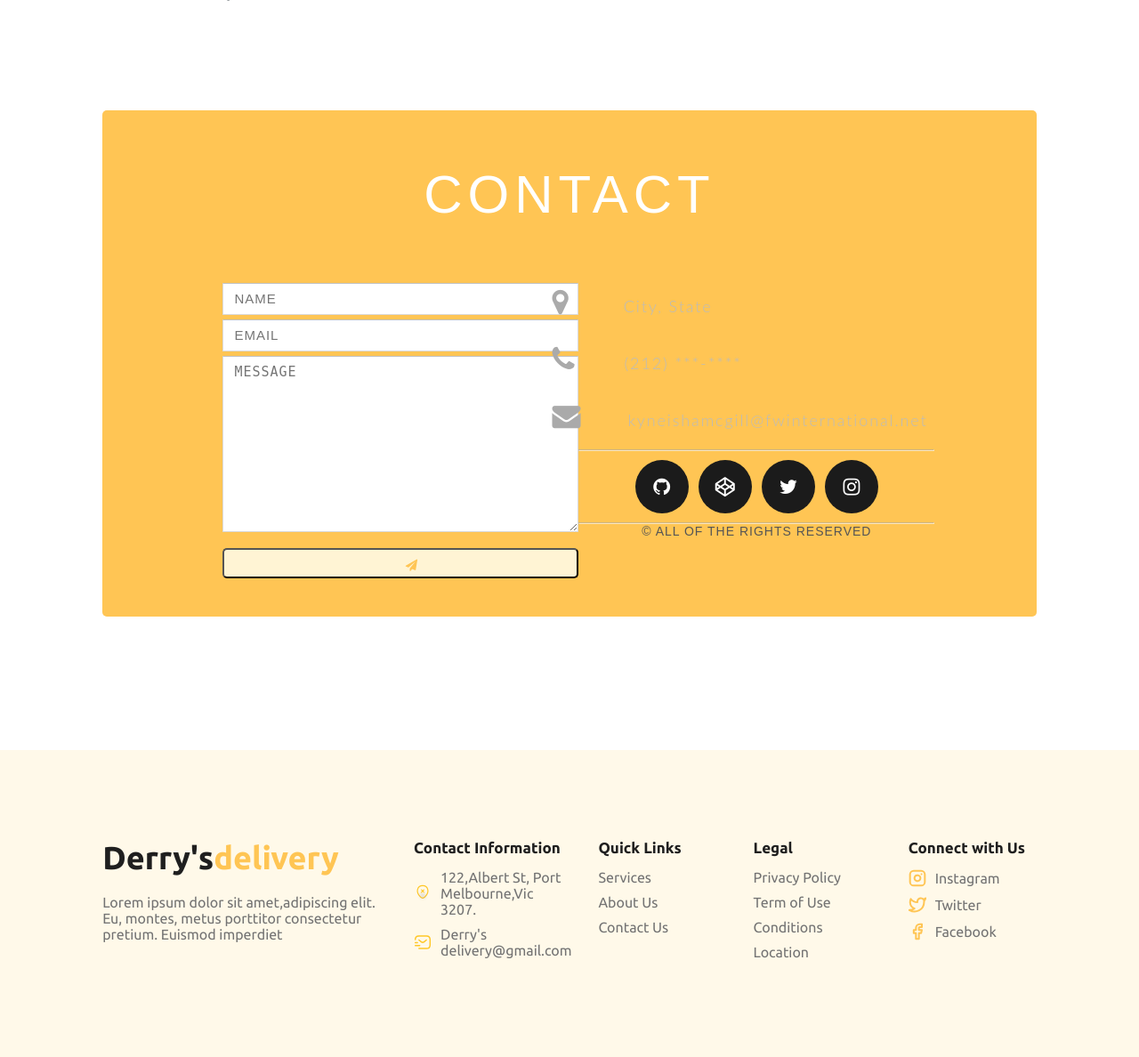
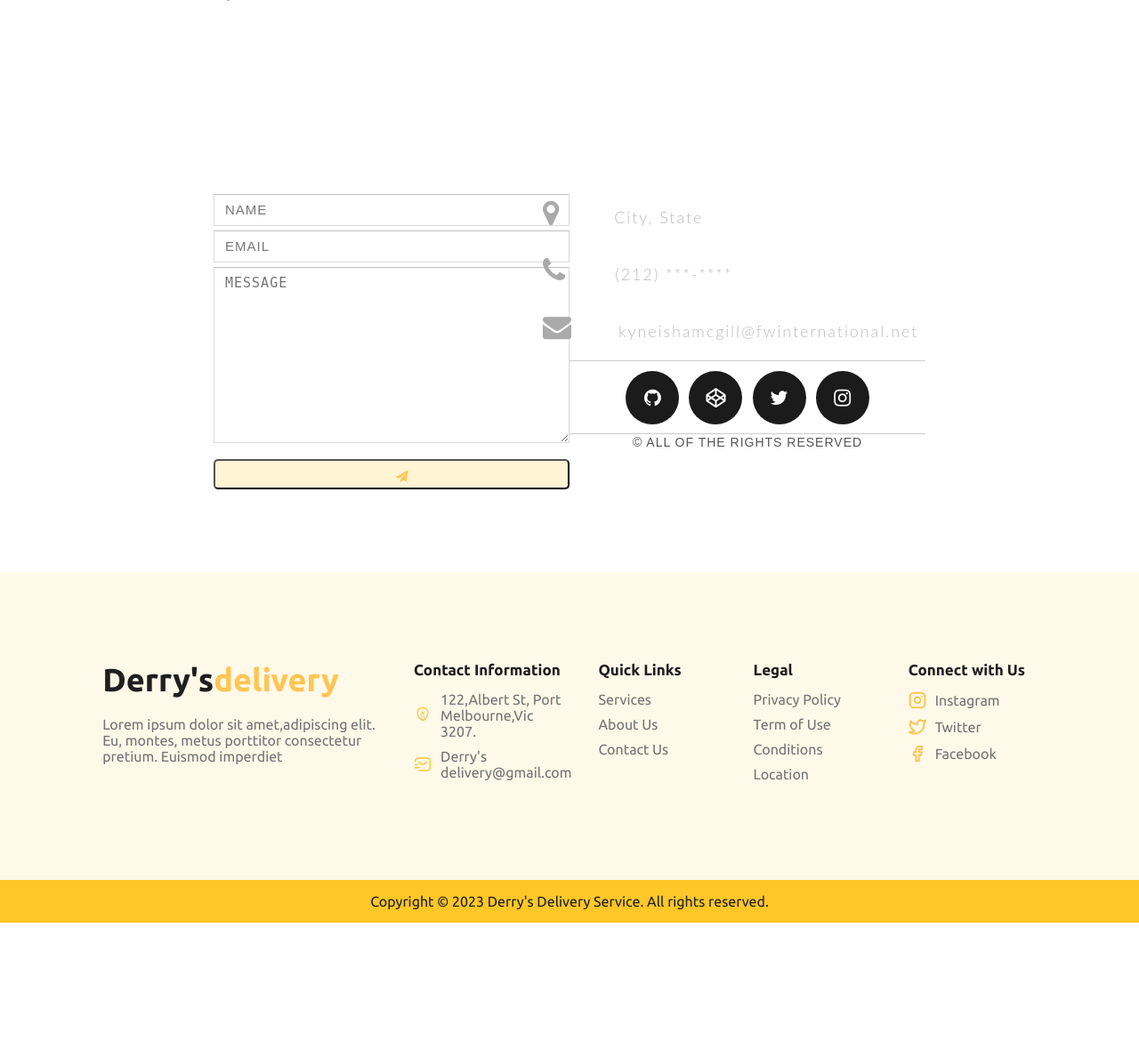
Before and after one commit to olamicreas/cargovan, a Flask app: page / in a window 1280 px wide. Shown: the part 2392-3580 px from the top of the page at 89% size. After the commit the page ends 3429 px from the top, so only its background shows below. Run offline with Flask 3, Linux system fonts and the light colour scheme.

Commit message:
Update index.html

```diff
--- a/templates/index.html
+++ b/templates/index.html
@@ -148,7 +148,7 @@
 
     <!-- App -->
     <div class="bd">
-    <section id="contact" class="app">
+    <section id="contact" class="aps">
 
       <h1 class="section-header">Contact</h1>
 
```
